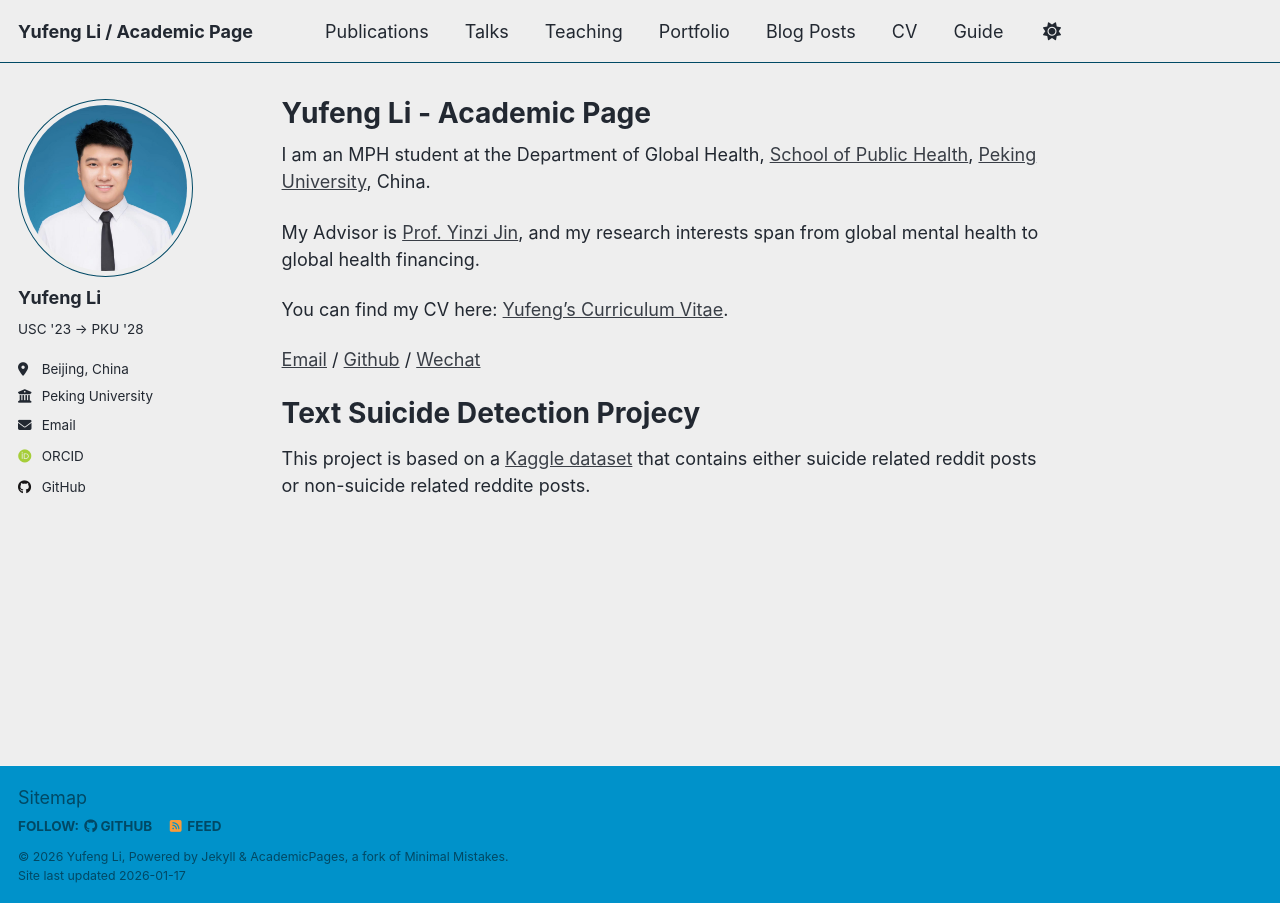
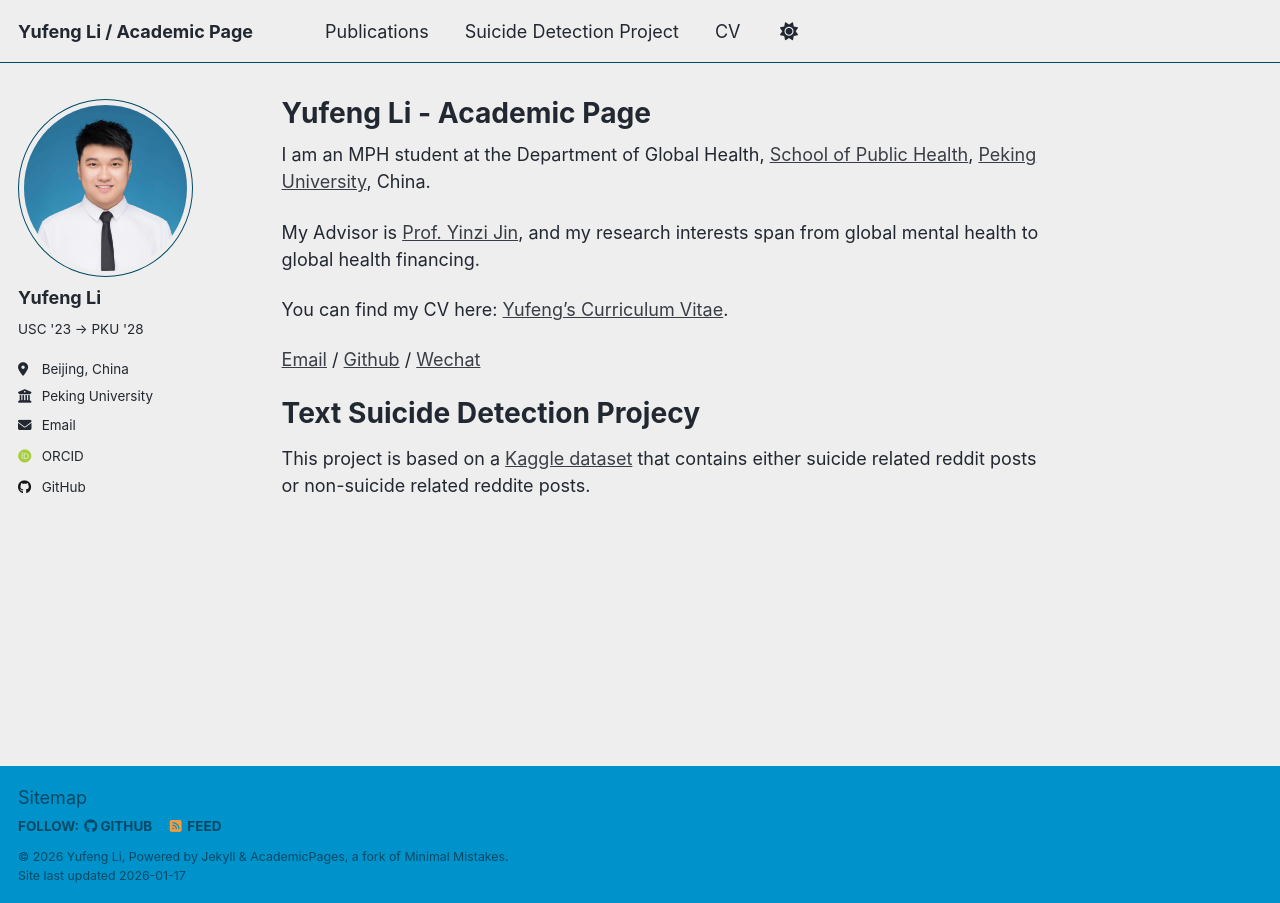
Before and after one commit to yfli0324/yfli0324.github.io, a Jekyll site: the page built from _pages/about.md, in a window 1280 px wide. Built offline with Jekyll 4.4.1, drawn with Linux system fonts in a browser that asks for light colours; some web fonts are replaced; a script that is not in the unit is left out.

Commit message:
Update navigation.yml

```diff
--- a/_data/navigation.yml
+++ b/_data/navigation.yml
@@ -11,17 +11,17 @@ main:
   - title: "Publications"
     url: /publications/
 
-  - title: "Talks"
-    url: /talks/
+  #- title: "Talks"
+  # url: /talks/
 
-  - title: "Teaching"
-    url: /teaching/
+  #- title: "Teaching"
+  #  url: /teaching/
 
-  - title: "Portfolio"
+  - title: "Suicide Detection Project"
     url: /portfolio/
 
-  - title: "Blog Posts"
-    url: /year-archive/
+  # title: "Blog Posts"
+  #  url: /year-archive/
 
   - title: "CV"
     url: /cv/
@@ -29,5 +29,5 @@ main:
   # - title: "CV"
   #   url: /cv-json/
 
-  - title: "Guide"
-    url: /markdown/
+  # title: "Guide"
+  #  url: /markdown/
```
